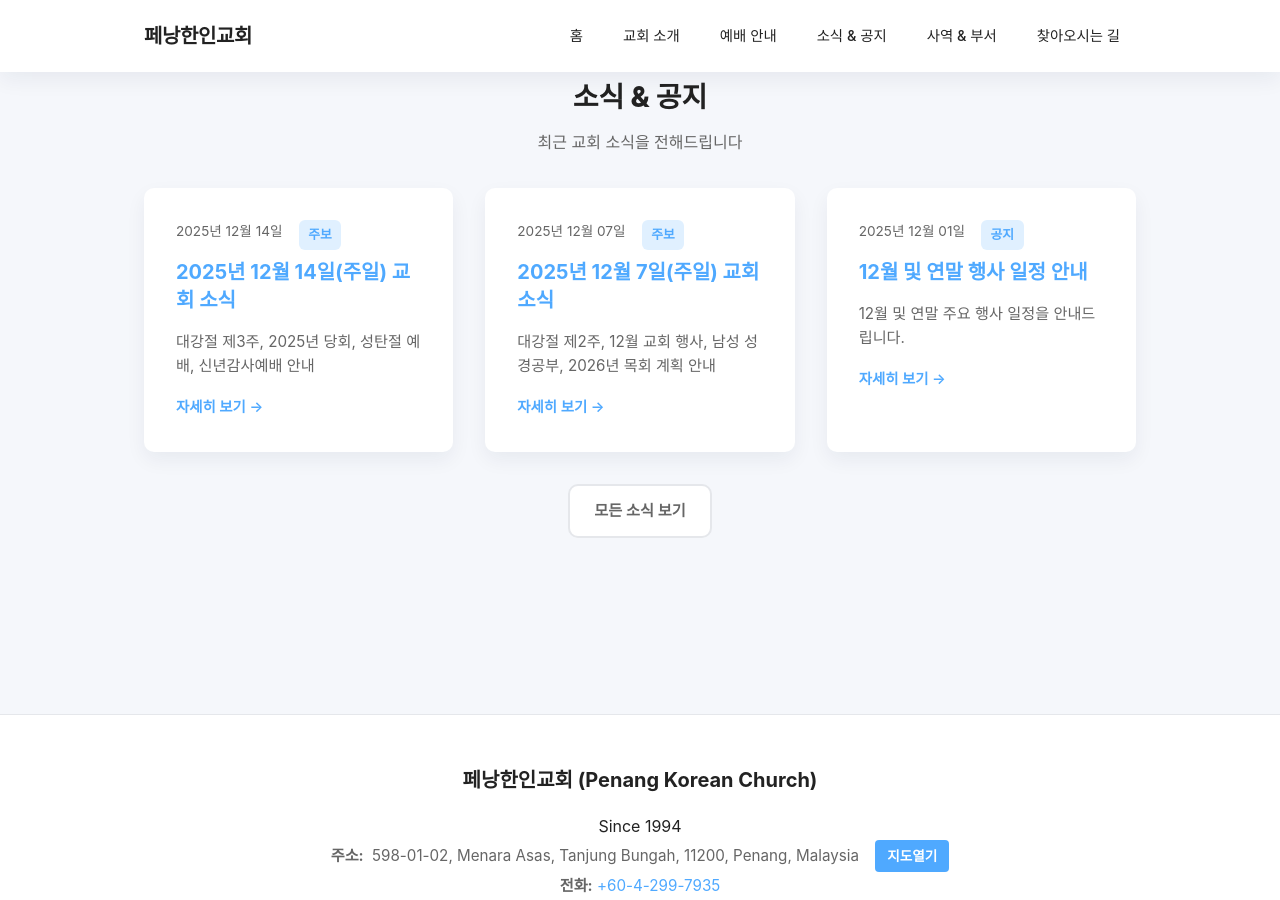
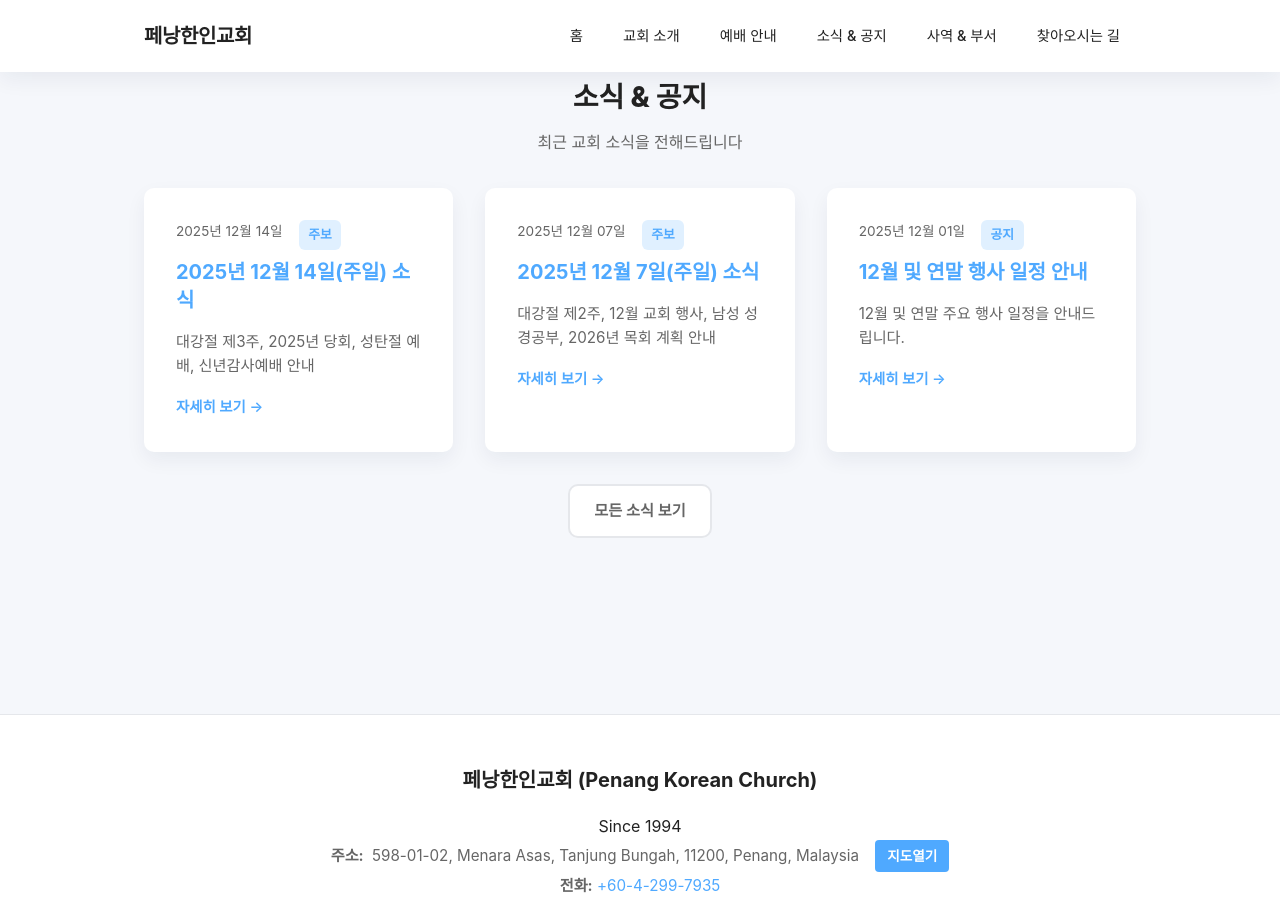
Before and after one commit to penang-korean-church/penang-korean-church.github.io, a Jekyll site: the page built from index.md, in a window 1280 px wide and 900 px high, scrolled down 1103 px. Built offline with Jekyll 4.4.1, drawn with Linux system fonts in a browser that asks for light colours.

Commit message:
feat: 소식 title 수정

```diff
--- a/_posts/2025-12-07-december-week2-news.md
+++ b/_posts/2025-12-07-december-week2-news.md
@@ -1,5 +1,5 @@
 ---
-title: "2025년 12월 7일(주일) 교회 소식"
+title: "2025년 12월 7일(주일) 소식"
 date: 2025-12-07
 category: "주보"
 tags: ["주보", "교회소식", "12월", "대강절", "당회"]
--- a/_posts/2025-12-14-december-week3-news.md
+++ b/_posts/2025-12-14-december-week3-news.md
@@ -1,5 +1,5 @@
 ---
-title: "2025년 12월 14일(주일) 교회 소식"
+title: "2025년 12월 14일(주일) 소식"
 date: 2025-12-14
 category: "주보"
 tags: ["주보", "교회소식", "12월", "대강절", "당회"]
```
